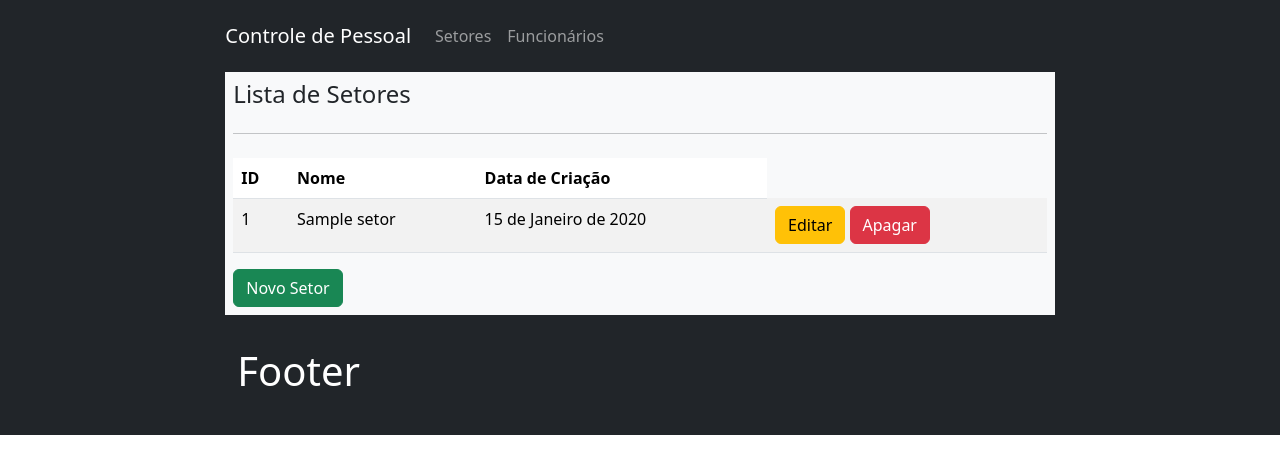
After one commit to Luciano-Pinto/cad_func, a Django app: page /setores/ in a window 1280 px wide. The commit adds this page. Shown: the top 474 px of the page. Run offline with Django 4.2, Linux system fonts and the light colour scheme; tables that the repository leaves empty hold one stand-in row (values such as "Sample post").

Commit message:
implementação do CRUD de setores

```diff
--- /dev/null
+++ b/cad_func/templates/cad_func/base.html
@@ -0,0 +1,71 @@
+<!DOCTYPE html>
+<html lang="en">
+    <head>
+        <link href="https://cdn.jsdelivr.net/npm/bootstrap@5.3.2/dist/css/bootstrap.min.css" rel="stylesheet" integrity="sha384-T3c6CoIi6uLrA9TneNEoa7RxnatzjcDSCmG1MXxSR1GAsXEV/Dwwykc2MPK8M2HN" crossorigin="anonymous">
+        <link rel="stylesheet" href="https://cdnjs.cloudflare.com/ajax/libs/font-awesome/6.4.2/css/all.min.css">
+        <meta charset="UTF-8">
+        <meta name="viewport" content="width=device-width, initial-scale=1">
+        <title>{% block title %}{% endblock %}</title>
+    </head>
+
+    <body>
+        <div class="container-fluid bg-dark">
+            <div class="row justify-content-center">
+                <div class="col-xl-8">
+                    <header class="bg-dark my-2">
+
+                        <nav class="navbar navbar-expand-lg navbar-dark bg-dark ">
+
+                            <div class="container-fluid px-0">
+
+                                <a class="navbar-brand" href="{% url 'cad_func:home' %}">Controle de Pessoal</a>
+
+                                <button class="navbar-toggler" type="button" data-bs-toggle="collapse"
+                                        data-bs-target="#navbarSupportedContent" aria-controls="navbarSupportedContent"
+                                        aria-expanded="false" aria-label="Toggle navigation">
+                                    <span class="navbar-toggler-icon"></span>
+                                </button>
+
+                                <div class="collapse navbar-collapse" id="navbarSupportedContent">
+
+                                    <div class="navbar-nav me-auto mb-2 mb-lg-0">
+                                        <a class="nav-link" aria-current="page" href="{% url 'cad_func:setores' %}">Setores</a>
+
+                                        <a class="nav-link" href="#">Funcionários</a>
+                                    </div>
+
+                                </div>
+
+                            </div>
+
+                        </nav>
+
+                    </header>
+
+                    <main class="bg-light p-2">
+                        {% block content %}
+                        {% endblock %}
+                    </main>
+
+
+
+                    <footer class="bg-dark py-4 my-2">
+
+                        <div class="container-fluid text-white">
+
+                            <div class="row justify-content-center">
+
+                                <h1> Footer </h1>
+
+                            </div>
+
+                        </div>
+
+                    </footer>
+                </div>
+            </div>
+        </div>
+
+        <script src="https://cdn.jsdelivr.net/npm/bootstrap@5.3.2/dist/js/bootstrap.bundle.min.js" integrity="sha384-C6RzsynM9kWDrMNeT87bh95OGNyZPhcTNXj1NW7RuBCsyN/o0jlpcV8Qyq46cDfL" crossorigin="anonymous"></script>
+    </body>
+</html>
--- /dev/null
+++ b/cad_func/templates/cad_func/setores.html
@@ -0,0 +1,155 @@
+{% extends 'cad_func/base.html' %}
+{% block title %}Lista de Setores{% endblock %}
+
+{% block content %}
+    <div class="container-fluid">
+        <div class="row justify-content-center">
+            <div class="card-body">
+
+                <h4>Lista de Setores</h4>
+
+                <hr class="my-4">
+
+
+                {% if setores %}
+                    <table class="table table-striped">
+                        <thead>
+                        <tr>
+                            <th scope="col">ID</th>
+                            <th scope="col">Nome</th>
+                            <th scope="col">Data de Criação</th>
+                        </tr>
+                        </thead>
+                        <tbody>
+                        {% for setor in setores %}
+                            <tr>
+                                <td>{{ setor.id }}</td>
+                                <td>{{ setor.nome }}</td>
+                                <td>{{ setor.data_criacao }}</td>
+                                <td>
+                                    <a type="button" class="btn btn-warning"
+                                       href="{% url 'cad_func:setor_update' setor.id %}">Editar</a>
+                                    <a type="button" class="btn btn-danger"
+                                       href="{% url 'cad_func:setor_delete' setor.id %}">Apagar</a>
+                                </td>
+                            </tr>
+                        {% endfor %}
+                        </tbody>
+                    </table>
+                {% else %}
+                    <h2 class="my-4">Nenhum registro encontrado!</h2>
+                {% endif %}
+
+
+                <a type="button" class="btn btn-success" href="{% url 'cad_func:setor_create' %}">Novo
+                    Setor</a>
+            </div>
+        </div>
+    </div>
+{% endblock %}
+
+{% comment %}
+<!DOCTYPE html>
+<html lang="en">
+    <head>
+        <link href="https://cdn.jsdelivr.net/npm/bootstrap@5.3.2/dist/css/bootstrap.min.css" rel="stylesheet" integrity="sha384-T3c6CoIi6uLrA9TneNEoa7RxnatzjcDSCmG1MXxSR1GAsXEV/Dwwykc2MPK8M2HN" crossorigin="anonymous">
+        <link rel="stylesheet" href="https://cdnjs.cloudflare.com/ajax/libs/font-awesome/6.4.2/css/all.min.css">
+        <meta charset="UTF-8">
+        <meta name="viewport" content="width=device-width, initial-scale=1">
+        <title>Lista de Setores</title>
+    </head>
+
+    <body>
+        <div class="container-fluid bg-dark">
+            <div class="row justify-content-center">
+                <div class="col-xl-8">
+                    <header class="bg-dark my-2">
+
+                        <nav class="navbar navbar-expand-lg navbar-dark bg-dark ">
+
+                            <div class="container-fluid px-0">
+
+                                <a class="navbar-brand" href="#">Controle de Pessoal</a>
+
+                                <button class="navbar-toggler" type="button" data-bs-toggle="collapse"
+                                        data-bs-target="#navbarSupportedContent" aria-controls="navbarSupportedContent"
+                                        aria-expanded="false" aria-label="Toggle navigation">
+                                    <span class="navbar-toggler-icon"></span>
+                                </button>
+
+                                <div class="collapse navbar-collapse" id="navbarSupportedContent">
+
+                                    <div class="navbar-nav me-auto mb-2 mb-lg-0">
+                                        <a class="nav-link" aria-current="page" href="#">Setor</a>
+
+                                        <a class="nav-link" href="#">Funcionários</a>
+                                    </div>
+
+                                </div>
+
+                            </div>
+
+                        </nav>
+
+                    </header>
+
+                    <main class="bg-light p-2">
+                        <div class="container-fluid">
+                            <div class="row justify-content-center">
+                                <div class="card-body">
+
+                                    <h4>Lista de Setores</h4>
+
+                                    <table class="table table-striped">
+                                        <thead>
+                                        <tr>
+                                            <th scope="col">ID</th>
+                                            <th scope="col">Nome</th>
+                                            <th scope="col">Data de Criação</th>
+                                        </tr>
+                                        </thead>
+                                        <tbody>
+                                        {% for setor in setores %}
+                                            <tr>
+                                                <td>{{ setor.id }}</td>
+                                                <td>{{ setor.nome }}</td>
+                                                <td>{{ setor.data_criacao }}</td>
+                                                <td>
+                                                    <a type="button" class="btn btn-warning"
+                                                       href="/setor-update/{{ setor.id }}">Editar</a>
+                                                    <a type="button" class="btn btn-danger"
+                                                       href="/setor-delete/{{ setor.id }}">Apagar</a>
+                                                </td>
+                                            </tr>
+                                        {% endfor %}
+                                        </tbody>
+                                    </table>
+
+                                    <a type="button" class="btn btn-success" href="{% url 'setor-create' %}">Novo
+                                        Setor</a>
+                                </div>
+                            </div>
+                        </div>
+                    </main>
+
+
+                    <footer class="bg-dark py-4 my-2">
+
+                        <div class="container-fluid text-white">
+
+                            <div class="row justify-content-center">
+
+                                <h1> Footer </h1>
+
+                            </div>
+
+                        </div>
+
+                    </footer>
+                </div>
+            </div>
+        </div>
+
+        <script src="https://cdn.jsdelivr.net/npm/bootstrap@5.3.2/dist/js/bootstrap.bundle.min.js" integrity="sha384-C6RzsynM9kWDrMNeT87bh95OGNyZPhcTNXj1NW7RuBCsyN/o0jlpcV8Qyq46cDfL" crossorigin="anonymous"></script>
+    </body>
+</html>{% endcomment %}
--- a/cad_func/urls.py
+++ b/cad_func/urls.py
@@ -4,6 +4,12 @@ from django.urls import path
 
 from . import views
 
+app_name = 'cad_func'
+
 urlpatterns = [
     path('', views.home, name='home'),
+    path('setores/', views.setor_list, name='setores'),
+    path('setor_create/', views.setor_create, name='setor_create'),
+    path('setor_update/<int:id>/', views.setor_update, name='setor_update'),
+    path('setor_delete/<int:id>/', views.setor_delete, name='setor_delete'),
 ]
--- a/cad_func/views.py
+++ b/cad_func/views.py
@@ -1,5 +1,71 @@
-from django.shortcuts import render
+from django.shortcuts import render, redirect
+
+from .forms import SetorForm
+from .models import Setor
 
 
 def home(request):
     return render(request, 'cad_func/home.html')
+
+
+def setor_list(request):
+    setores = Setor.objects.all().values()
+    context = {
+        'setores': setores,
+    }
+    return render(request, 'cad_func/setores.html', context)
+
+
+def setor_create(request):
+    if request.method == 'POST':
+        form = SetorForm(request.POST)
+        if form.is_valid():
+            try:
+                form.save()
+                return redirect('cad_func:setores')
+            except Exception as e:
+                pass
+    else:
+        form = SetorForm()
+
+    context = {
+        'form': form,
+    }
+    return render(request, 'cad_func/setor_create.html', context)
+
+
+def setor_update(request, id):
+    setor = Setor.objects.get(pk=id)
+    form = SetorForm(
+        initial={
+            'nome': setor.nome,
+            'data_criacao': setor.data_criacao,
+        },
+    )
+
+    if request.method == 'POST':
+        form = SetorForm(request.POST, instance=setor)
+
+        if form.is_valid():
+            try:
+                form.save()
+                model = form.instance
+                return redirect('cad_func:setores')
+            except Exception as e:
+                pass
+
+    context = {
+        'form': form,
+    }
+    return render(request, 'cad_func/setor_update.html', context)
+
+
+def setor_delete(request, id):
+    setor = Setor.objects.get(pk=id)
+
+    try:
+        setor.delete()
+    except Exception as e:
+        pass
+
+    return redirect('cad_func:setores')
```
Also changed, not shown: cad_func/forms.py (added, +9 -0 lines), cad_func/templates/cad_func/funcionarios.html (added, +155 -0 lines), cad_func/templates/cad_func/home.html (+14 -13 lines), cad_func/templates/cad_func/setor_create.html (added, +16 -0 lines), cad_func/templates/cad_func/setor_update.html (added, +16 -0 lines).
